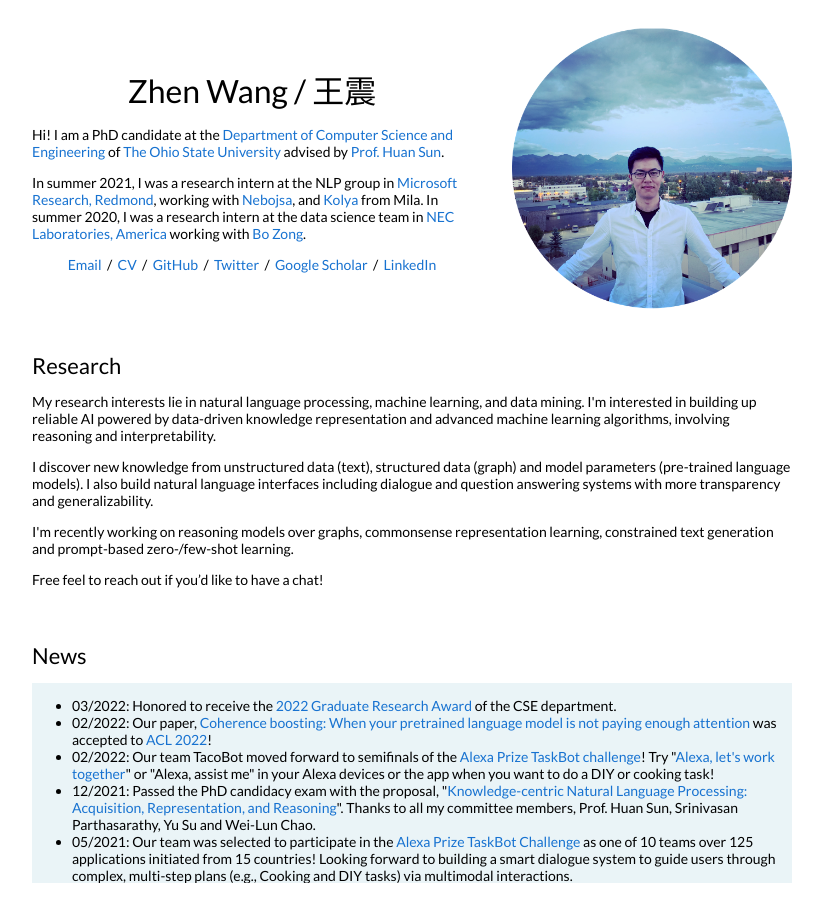
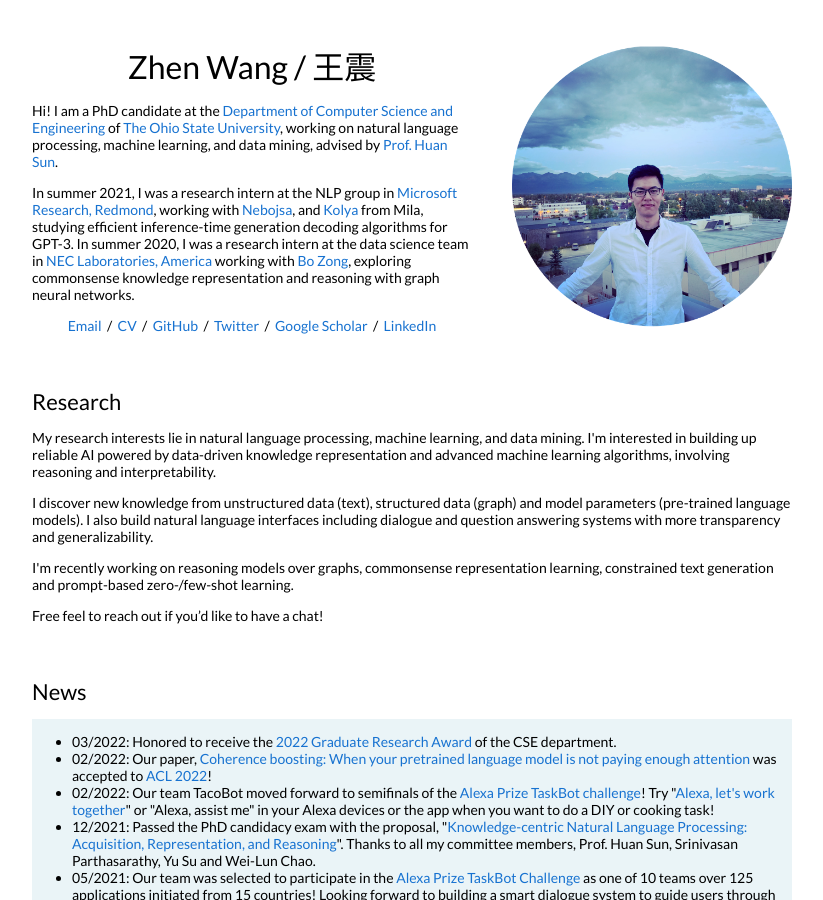
Before and after one commit to zhenwang9102/zhenwang9102.github.io, a Jekyll site: the page built from _posts/2019-06-02-venue.markdown, in a window 1280 px wide and 900 px high. Shown: the whole window, without its empty margins (228-1051 px from the left). Built offline with Jekyll 4.4.1, drawn with Linux system fonts in a browser that asks for light colours.

Commit message:
Update default.html

```diff
--- a/_layouts/default.html
+++ b/_layouts/default.html
@@ -40,10 +40,10 @@
                 Zhen Wang / 王震
               </h1>
               <p>
-                Hi! I am a PhD candidate at the <a href="https://cse.osu.edu/">Department of Computer Science and Engineering</a> of <a href="https://www.osu.edu/">The Ohio State University</a> advised by <a href="http://web.cse.ohio-state.edu/~sun.397/">Prof. Huan Sun</a>.
+                Hi! I am a PhD candidate at the <a href="https://cse.osu.edu/">Department of Computer Science and Engineering</a> of <a href="https://www.osu.edu/">The Ohio State University</a>, working on natural language processing, machine learning, and data mining, advised by <a href="http://web.cse.ohio-state.edu/~sun.397/">Prof. Huan Sun</a>.
               </p>
               <p>
-                In summer 2021, I was a research intern at the NLP group in <a href="https://www.microsoft.com/en-us/research/lab/microsoft-research-redmond/">Microsoft Research, Redmond</a>, working with <a href="https://www.microsoft.com/en-us/research/people/jojic/">Nebojsa</a>, and <a>Kolya</a> from Mila. In summer 2020, I was a research intern at the data science team in <a href="https://www.nec-labs.com/research-departments/data-science-system-security/data-science-systems-research-home">NEC Laboratories, America</a> working with <a href="https://bzong.github.io/">Bo Zong</a>.
+                In summer 2021, I was a research intern at the NLP group in <a href="https://www.microsoft.com/en-us/research/lab/microsoft-research-redmond/">Microsoft Research, Redmond</a>, working with <a href="https://www.microsoft.com/en-us/research/people/jojic/">Nebojsa</a>, and <a>Kolya</a> from Mila, studying efficient inference-time generation decoding algorithms for GPT-3. In summer 2020, I was a research intern at the data science team in <a href="https://www.nec-labs.com/research-departments/data-science-system-security/data-science-systems-research-home">NEC Laboratories, America</a> working with <a href="https://bzong.github.io/">Bo Zong</a>, exploring commonsense knowledge representation and reasoning with graph neural networks.
               </p>
               <p style="text-align:center">
                 <a href="mailto:wang.9215@osu.edu">Email</a> &nbsp;/&nbsp;
```
